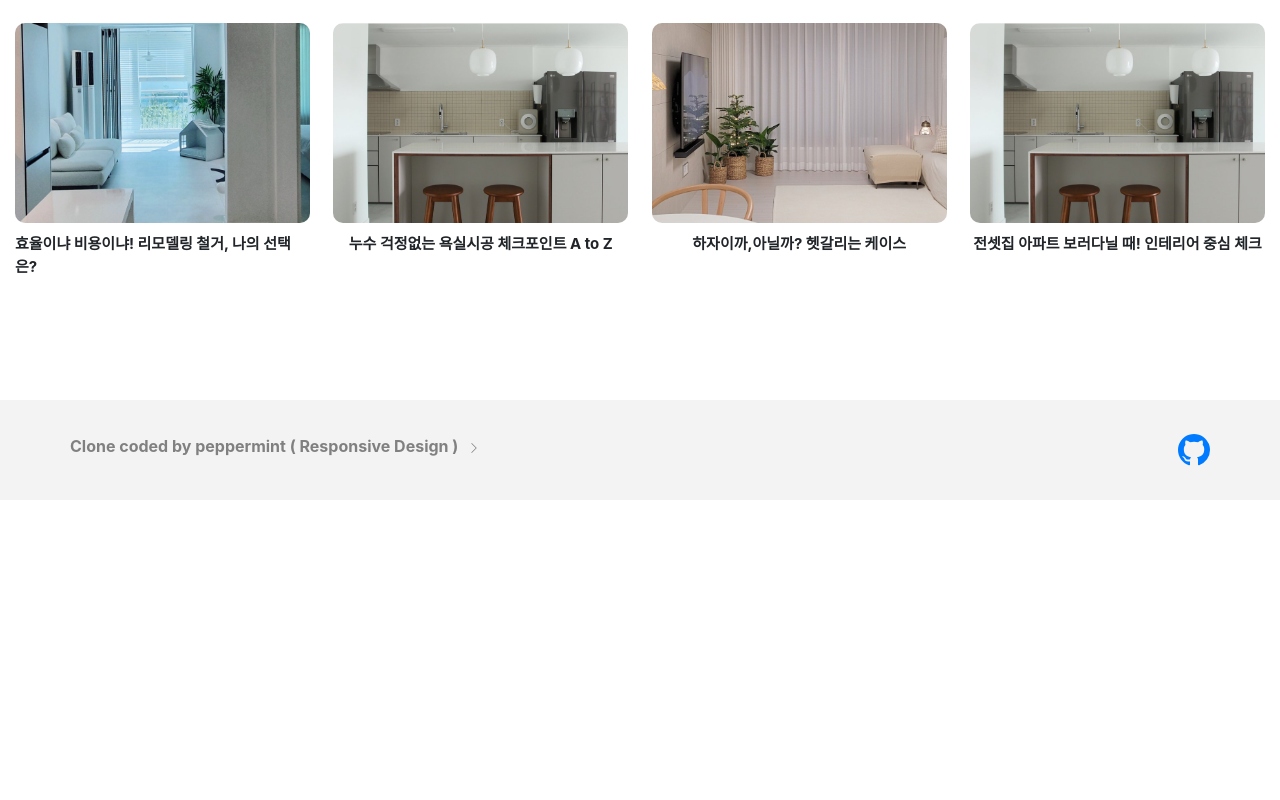
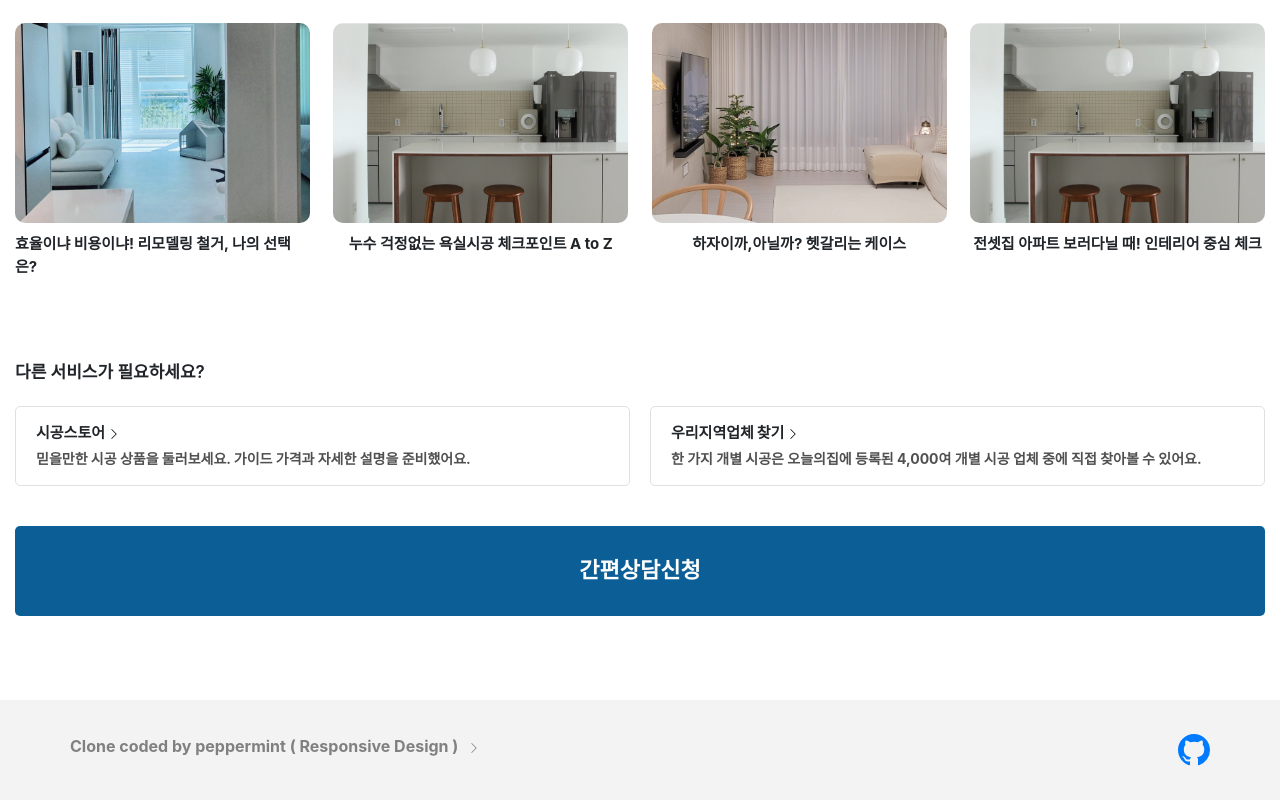
Before and after one commit to peppermintc/thc, a React (Create React App) app: page /experts in a window 1280 px wide. Shown: the part 2860-3660 px from the top of the page. Before the commit the page ends 3360 px from the top, so only its background shows below. Built offline with nearby package versions, Linux system fonts and the light colour scheme.

Commit message:
feat: expert service

```diff
--- a/src/App.js
+++ b/src/App.js
@@ -25,6 +25,7 @@ import ExpertSlide from "./components/expertSlide/expertSlide";
 import ExpertReview from "./components/expertReview/expertReview";
 import ExpertExample from "./components/expertExample/expertExample";
 import ExpertRead from "./components/expertRead/expertRead";
+import ExpertService from "./components/expertService/expertService";
 import {
   BrowserRouter as Router,
   Switch,
@@ -76,6 +77,7 @@ function App() {
             <ExpertReview />
             <ExpertExample />
             <ExpertRead />
+            <ExpertService />
           </Route>
         </Switch>
         <Footer />
--- /dev/null
+++ b/src/components/expertService/expertService.jsx
@@ -0,0 +1,61 @@
+import React from "react";
+import styles from "./expertService.module.css";
+
+const ExpertService = () => {
+  return (
+    <div className={styles.container}>
+      <div className={styles.box}>
+        <div className={styles.title}>다른 서비스가 필요하세요?</div>
+        <div className={styles.buttons}>
+          <div className={styles.button}>
+            <div className={styles.button_title}>
+              시공스토어
+              <svg
+                xmlns="http://www.w3.org/2000/svg"
+                width="12"
+                height="12"
+                fillRule="black"
+                classnames="bi bi-chevron-right"
+                viewBox="0 0 16 16"
+              >
+                <path
+                  fillRule="evenodd"
+                  d="M4.646 1.646a.5.5 0 0 1 .708 0l6 6a.5.5 0 0 1 0 .708l-6 6a.5.5 0 0 1-.708-.708L10.293 8 4.646 2.354a.5.5 0 0 1 0-.708z"
+                />
+              </svg>
+            </div>
+            <div className={styles.button_description}>
+              믿을만한 시공 상품을 둘러보세요. 가이드 가격과 자세한 설명을
+              준비했어요.
+            </div>
+          </div>
+          <div className={styles.button}>
+            <div className={styles.button_title}>
+              우리지역업체 찾기
+              <svg
+                xmlns="http://www.w3.org/2000/svg"
+                width="12"
+                height="12"
+                fillRule="black"
+                classnames="bi bi-chevron-right"
+                viewBox="0 0 16 16"
+              >
+                <path
+                  fillRule="evenodd"
+                  d="M4.646 1.646a.5.5 0 0 1 .708 0l6 6a.5.5 0 0 1 0 .708l-6 6a.5.5 0 0 1-.708-.708L10.293 8 4.646 2.354a.5.5 0 0 1 0-.708z"
+                />
+              </svg>
+            </div>
+            <div className={styles.button_description}>
+              한 가지 개별 시공은 오늘의집에 등록된 4,000여 개별 시공 업체 중에
+              직접 찾아볼 수 있어요.
+            </div>
+          </div>
+        </div>
+        <div className={styles.simple_button}>간편상담신청</div>
+      </div>
+    </div>
+  );
+};
+
+export default ExpertService;
--- /dev/null
+++ b/src/components/expertService/expertService.module.css
@@ -0,0 +1,72 @@
+.container {
+  width: 100%;
+  height: 300px;
+  display: flex;
+  justify-content: center;
+}
+
+.box {
+  width: 1250px;
+  height: 300px;
+}
+
+.title {
+  font-size: 17px;
+  font-weight: 600;
+  margin-bottom: 20px;
+}
+
+.buttons {
+  width: 100%;
+  height: 80px;
+  display: flex;
+  justify-content: space-between;
+  margin-bottom: 40px;
+}
+
+.button {
+  border: 1px solid rgba(192, 192, 192, 0.486);
+  border-radius: 5px;
+  width: 615px;
+  height: 80px;
+  display: flex;
+  flex-direction: column;
+  justify-content: center;
+  padding: 10px 20px 10px 20px;
+  cursor: pointer;
+}
+
+.button_title {
+  font-size: 15px;
+  font-weight: 900;
+  margin-bottom: 3px;
+  display: flex;
+  align-items: center;
+}
+.button_title svg {
+  margin-left: 3px;
+}
+
+.button_description {
+  color: rgb(80, 80, 80);
+  font-size: 14px;
+  font-weight: 700;
+}
+
+.simple_button {
+  width: 100%;
+  height: 90px;
+  background-color: rgb(12, 94, 150);
+  color: white;
+  display: flex;
+  justify-content: center;
+  align-items: center;
+  border-radius: 5px;
+  font-size: 22px;
+  font-weight: 900;
+  cursor: pointer;
+  transition: all ease-in-out 0.2s;
+}
+.simple_button:hover {
+  background-color: rgb(12, 72, 112);
+}
```
Also changed, not shown: 1 other file (tests, documents, lock files or other folders).
